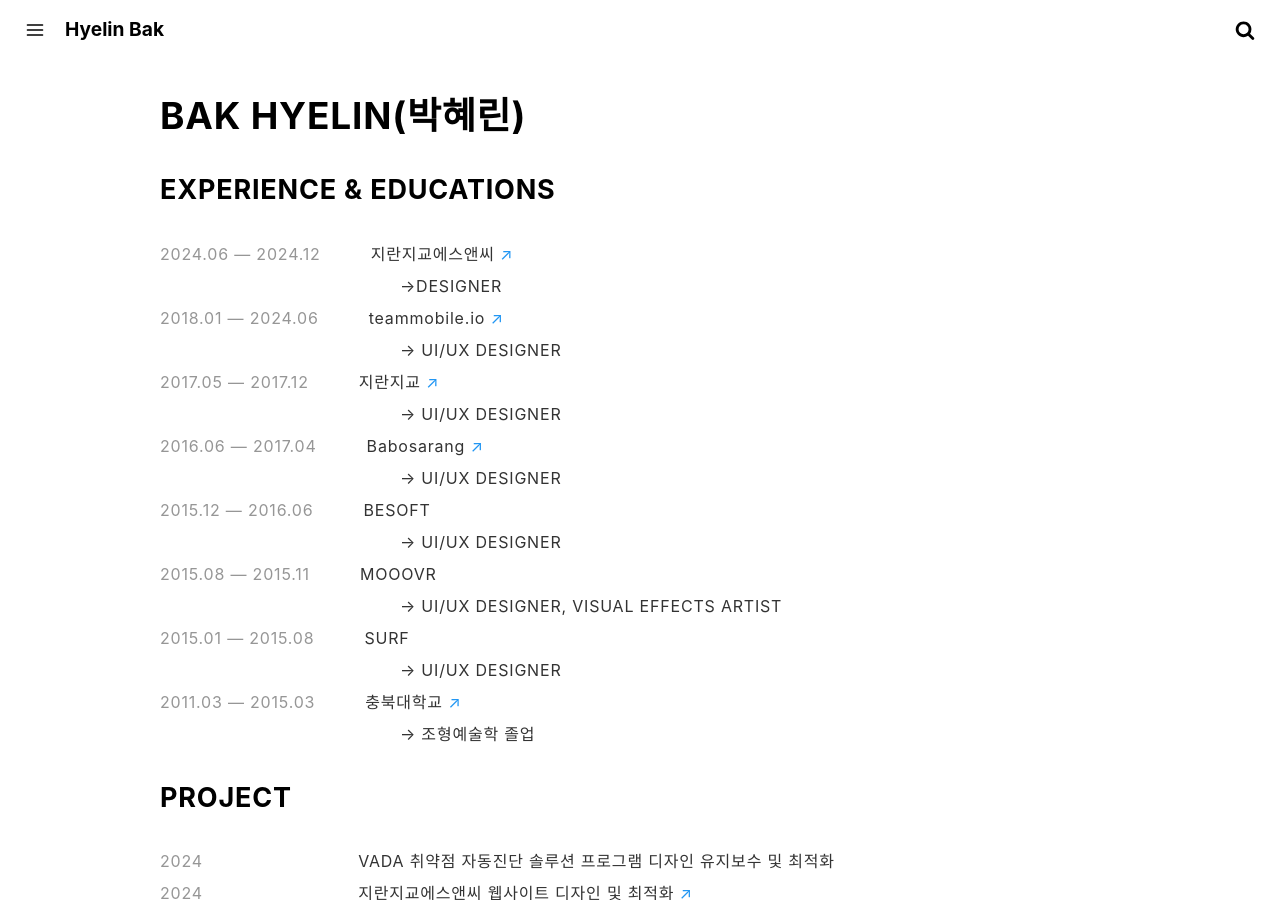
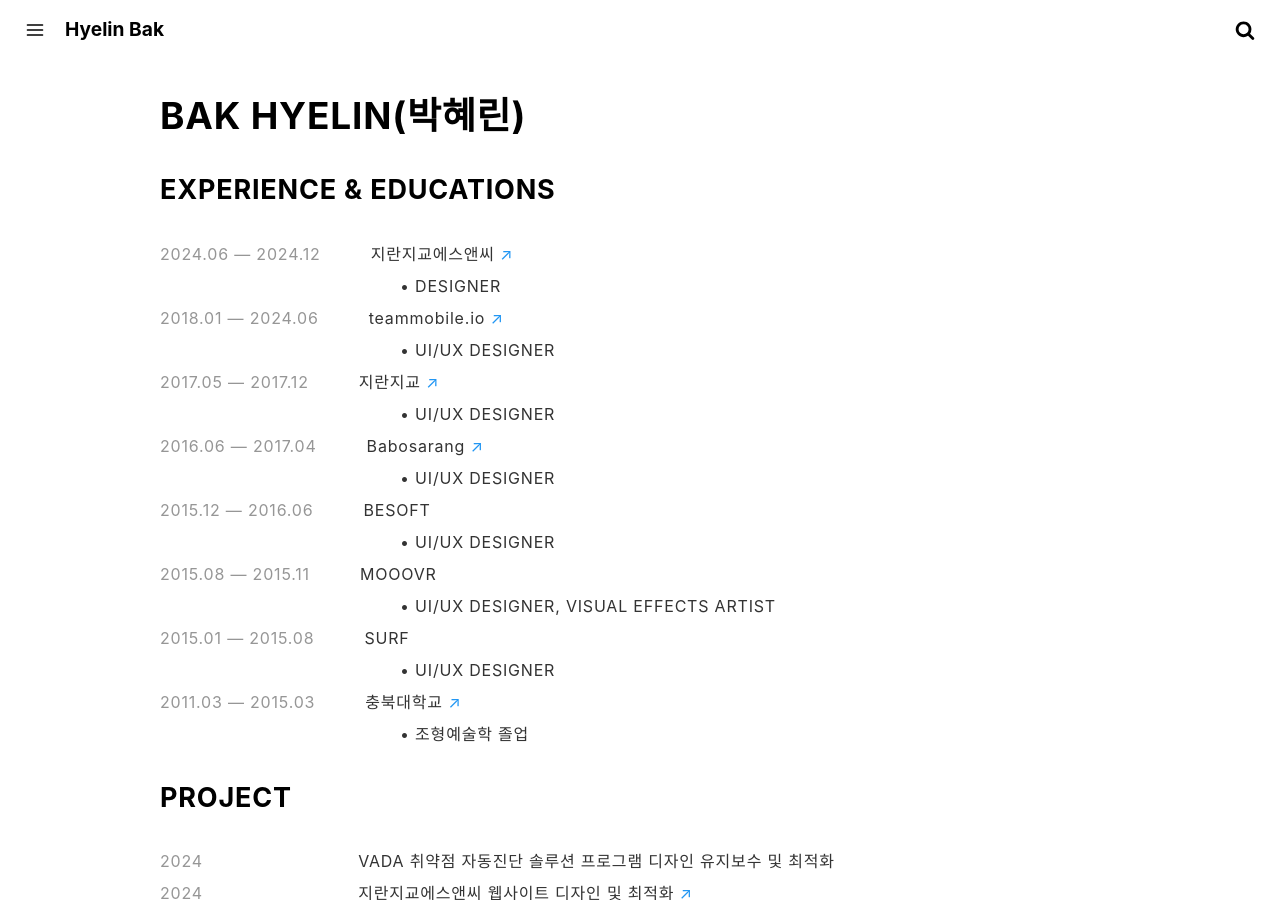
Before and after one commit to crazyjamy/crazyjamy.github.io, a Jekyll site: the page built from about.md, in a window 1280 px wide and 900 px high. Built offline with Jekyll 4.4.1, drawn with Linux system fonts in a browser that asks for light colours; some of the changed text lies outside the part shown.

Commit message:
Update about.md

```diff
--- a/about.md
+++ b/about.md
@@ -10,21 +10,21 @@
 
 ### EXPERIENCE & EDUCATIONS
 <span style="color: #969696;">2024.06 — 2024.12</span><span style="margin-left: 50px;">지란지교에스앤씨 <a href="https://www.jiransnc.com" target="_blank">↗</a></span>
-<span style="margin-left: 240px;"> →DESIGNER</span>
+<span style="margin-left: 240px;"> • DESIGNER</span>
 <span style="color: #969696;">2018.01 — 2024.06</span><span style="margin-left: 50px;">teammobile.io <a href="https://www.teammobile.io/" target="_blank">↗</a></span>
-<span style="margin-left: 240px;"> → UI/UX DESIGNER</span>
+<span style="margin-left: 240px;"> • UI/UX DESIGNER</span>
 <span style="color: #969696;">2017.05 — 2017.12</span><span style="margin-left: 50px;">지란지교 <a href="https://www.jiran.com/" target="_blank">↗</a></span>
-<span style="margin-left: 240px;"> → UI/UX DESIGNER</span>
+<span style="margin-left: 240px;"> • UI/UX DESIGNER</span>
 <span style="color: #969696;">2016.06 — 2017.04</span><span style="margin-left: 50px;">Babosarang <a href="http://www.babosarang.co.kr/" target="_blank">↗</a></span>
-<span style="margin-left: 240px;"> → UI/UX DESIGNER</span>
+<span style="margin-left: 240px;"> • UI/UX DESIGNER</span>
 <span style="color: #969696;">2015.12 — 2016.06</span><span style="margin-left: 50px;">BESOFT</span>
-<span style="margin-left: 240px;"> → UI/UX DESIGNER</span>
+<span style="margin-left: 240px;"> • UI/UX DESIGNER</span>
 <span style="color: #969696;">2015.08 — 2015.11</span><span style="margin-left: 50px;">MOOOVR</span>
-<span style="margin-left: 240px;"> → UI/UX DESIGNER, VISUAL EFFECTS ARTIST</span>
+<span style="margin-left: 240px;"> • UI/UX DESIGNER, VISUAL EFFECTS ARTIST</span>
 <span style="color: #969696;">2015.01 — 2015.08</span><span style="margin-left: 50px;">SURF</span>
-<span style="margin-left: 240px;"> → UI/UX DESIGNER</span>
+<span style="margin-left: 240px;"> • UI/UX DESIGNER</span>
 <span style="color: #969696;">2011.03 — 2015.03</span><span style="margin-left: 50px;">충북대학교 <a href="https://www.cbnu.ac.kr/www/index.do" target="_blank">↗</a></span>
-<span style="margin-left: 240px;"> → 조형예술학 졸업</span>
+<span style="margin-left: 240px;"> • 조형예술학 졸업</span>
 
 ### PROJECT
 <span style="color: #969696;"> 2024 </span><span style="margin-left: 150px;"> VADA 취약점 자동진단 솔루션 프로그램 디자인 유지보수 및 최적화 </span>
@@ -106,7 +106,11 @@
 <span style="margin-left: 240px;">국민권익위원회, "우수상"</span>
 
 ### Exhibition
-<span style="color: #969696;">2014. 07. 13 ~ 2014. 08. 06</span><span style="margin-left: 110px;"> New York, gallery MC, I-Ya-Gi <a href="http://www.gallerymc.org/h/i-ya-gi-that-connote-you-and-me/" target="_blank">↗</a></span>
-<span style="color: #969696;">2013. 12. 24 ~ 2013. 12. 29</span><span style="margin-left: 110px;"> Seoul, COEX, SEOUL ART SHOW </span>
-<span style="color: #969696;">2013. 10. 10 ~ 2013. 11. 15</span><span style="margin-left: 110px;"> Seoul, 72시간 도시 생생 프로젝트, 모즐디 <a href="https://www.lafent.com/inews/news_view.html?news_id=110411" target="_blank">↗</a></span>
-<span style="color: #969696;">2013. 08. 02 ~ 2013. 08. 10</span><span style="margin-left: 110px;"> Seoul, imazoo Gallery, 시퀀스전 <a href="http://www.imazoo.com/index.htm" target="_blank">↗</a></span>
+<span style="color: #969696;">2014. 07. 13 ~ 2014. 08. 06</span><span style="margin-left: 50px;"> New York, gallery MC,</span>
+<span style="margin-left: 240px;"> • I-Ya-Gi <a href="http://www.gallerymc.org/h/i-ya-gi-that-connote-you-and-me/" target="_blank">↗</a></span>
+<span style="color: #969696;">2013. 12. 24 ~ 2013. 12. 29</span><span style="margin-left: 50px;"> Seoul, </span>
+<span style="margin-left: 240px;"> • COEX, SEOUL ART SHOW </span>
+<span style="color: #969696;">2013. 10. 10 ~ 2013. 11. 15</span><span style="margin-left: 50px;"> Seoul, 72시간 도시 생생 프로젝트, </span>
+<span style="margin-left: 240px;"> • 모즐디 <a href="https://www.lafent.com/inews/news_view.html?news_id=110411" target="_blank">↗</a></span>
+<span style="color: #969696;">2013. 08. 02 ~ 2013. 08. 10</span><span style="margin-left: 50px;"> Seoul, imazoo Gallery,</span>
+<span style="margin-left: 240px;"> • 시퀀스전 <a href="http://www.imazoo.com/index.htm" target="_blank">↗</a></span>
```
